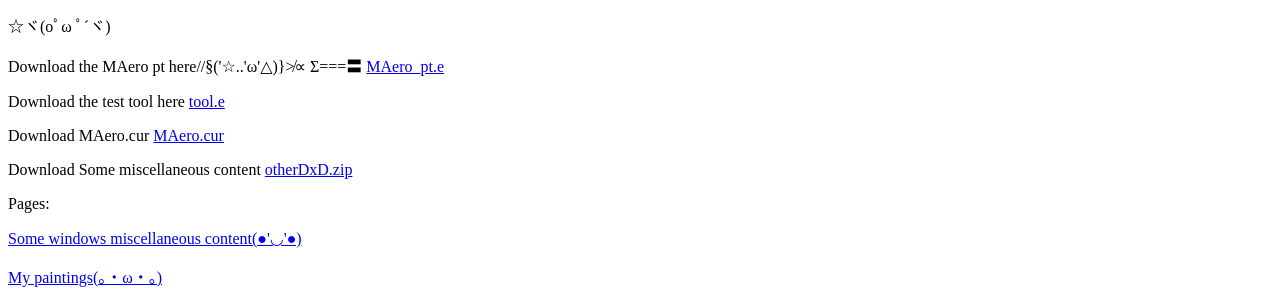
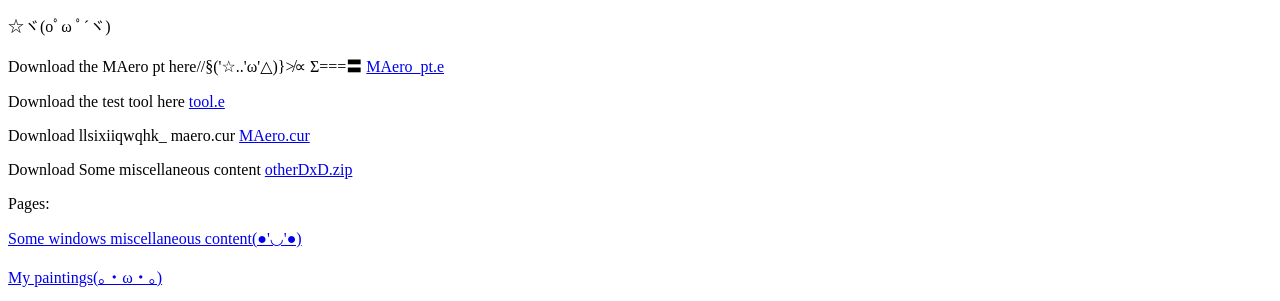
Before and after one commit to monocolotion-aero/monocolotion-aero.github.io, a plain HTML site: page index.html in a window 1280 px wide. Shown: the part 283-584 px from the top of the page. Drawn offline with Linux system fonts and the light colour scheme.

Commit message:
Update index.html

```diff
--- a/index.html
+++ b/index.html
@@ -43,7 +43,7 @@
     </script>
     <p>Download the MAero pt here//§('☆..'ω'△)}≯∝   Σ===〓 <a href="https://monocolotion-aero.github.io/files/MAero_pt.e">MAero_pt.e</a></p>
     <p>Download the test tool here <a href="https://monocolotion-aero.github.io/files/tool.e">tool.e</a></p>
-    <p>Download MAero.cur <a href="https://monocolotion-aero.github.io/MAero.cur">MAero.cur</a></p>
+    <p>Download llsixiiqwqhk_ maero.cur <a href="https://monocolotion-aero.github.io/llsixiiqwqhk_ maero.cur">MAero.cur</a></p>
     <p>Download Some miscellaneous content <a href="https://monocolotion-aero.github.io/files/otherDxD.zip">otherDxD.zip</a></p>
     <p>Pages:</p>
     <p><a href="https://monocolotion-aero.github.io/files/1.html">Some windows miscellaneous content(●'◡'●)</a></p>
```
